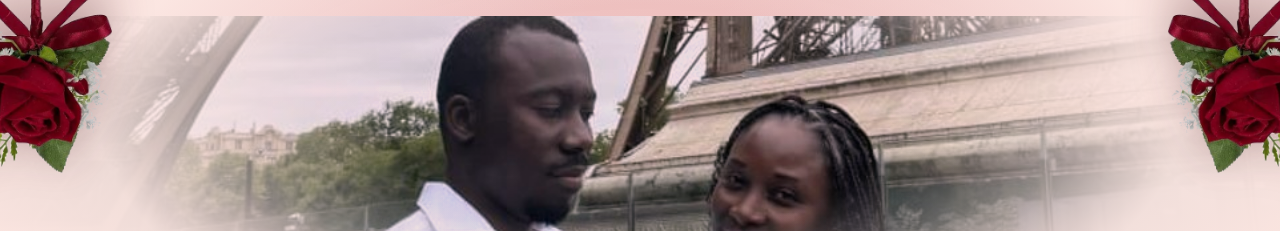
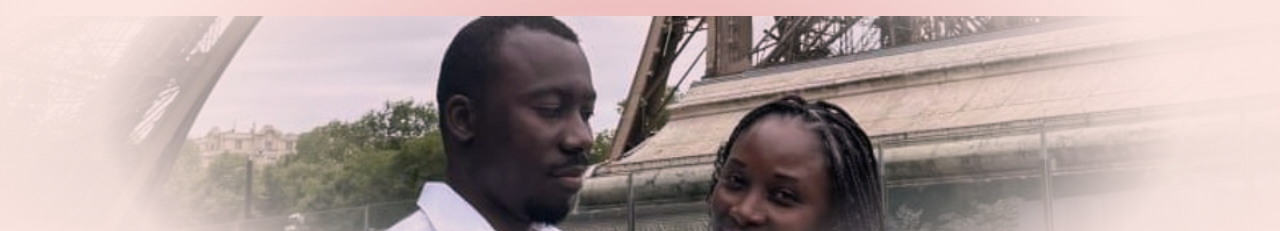
Before and after one commit to charlesnoah344/Mariage_Eric_Raissa, a plain HTML site: page index.html in a window 1280 px wide. Shown: the top 231 px of the page. Drawn offline with nearby package versions, Linux system fonts and the light colour scheme; a script that the page names is missing.

Commit message:
modif majeure 16

```diff
--- a/index.html
+++ b/index.html
@@ -89,8 +89,6 @@ img{max-width:100%;display:block}
 }
 .intro-flower-bottom-left{bottom:-4%;left:-3%}
 .intro-flower-bottom-right{bottom:-4%;right:-3%;transform:scaleX(-1)}
-.intro-flower-top-left{top:-4%;left:-3%;transform:scaleY(-1)}
-.intro-flower-top-right{top:-4%;right:-3%;transform:scale(-1,-1)}
 
 .intro-content{position:relative;z-index:2;display:flex;flex-direction:column;align-items:center;padding:24px;padding-top:clamp(130px,30vh,195px);width:100%}
 .im-eyebrow{font-family:var(--display);letter-spacing:.42em;text-transform:uppercase;font-size:.72rem;color:var(--wine);text-shadow:0 2px 16px var(--ivory),0 0 6px var(--ivory)}
@@ -385,8 +383,6 @@ footer .small{font-family:var(--display);letter-spacing:.3em;text-transform:uppe
   <div class="intro-photo" aria-hidden="true"></div>
   <div class="intro-tint" aria-hidden="true"></div>
   <div class="intro-glow" aria-hidden="true"></div>
-  <img class="intro-flower intro-flower-top-left" src="flower-corner.png" alt="" aria-hidden="true">
-  <img class="intro-flower intro-flower-top-right" src="flower-corner.png" alt="" aria-hidden="true">
   <img class="intro-flower intro-flower-bottom-left" src="flower-corner.png" alt="" aria-hidden="true">
   <img class="intro-flower intro-flower-bottom-right" src="flower-corner.png" alt="" aria-hidden="true">
   <div class="intro-content">
```
